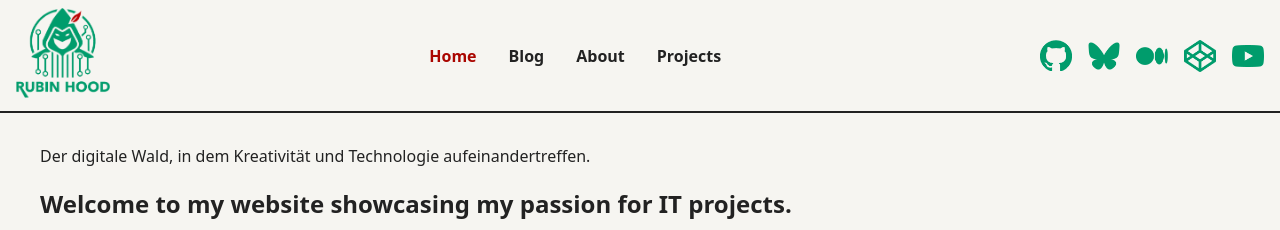
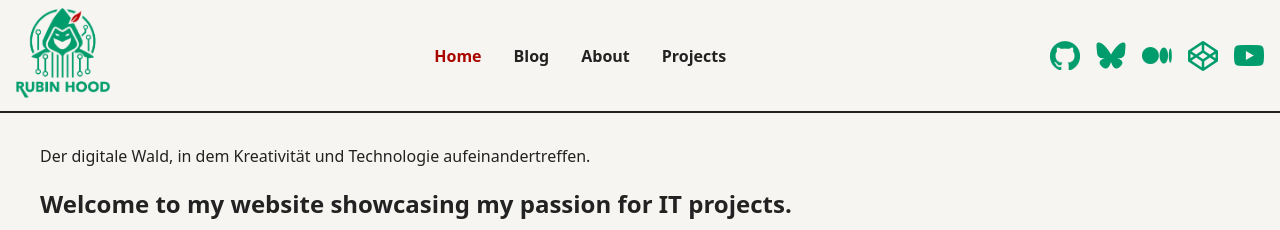
Before and after one commit to rubin-hood/rubinhood-blog, a Jekyll site: the page built from index.md, in a window 1280 px wide. Shown: the top 230 px of the page. Built offline with Jekyll 4.4.1, drawn with Linux system fonts in a browser that asks for light colours.

Commit message:
Update style.css

```diff
--- a/assets/css/style.css
+++ b/assets/css/style.css
@@ -55,13 +55,13 @@ html, body {
 }
 
 .icon {
-  width: 32px;
-  height: 32px;
+  width: 30px;
+  height: 30px;
   display: inline-block;
   background-size: contain;
   background-repeat: no-repeat;
   background-position: center;
-  transition: background-image 0.2s;
+  /*transition: background-image 0.2s;*/
 }
 
 .icon.github  { background-image: url('/rubinhood-blog/assets/social/github.png'); }
```
